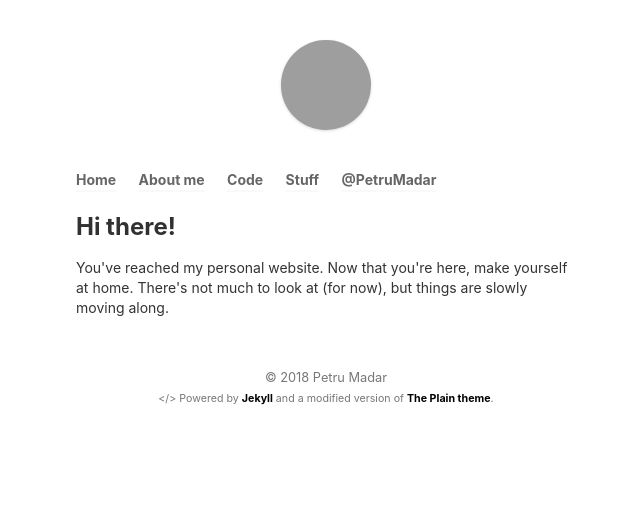
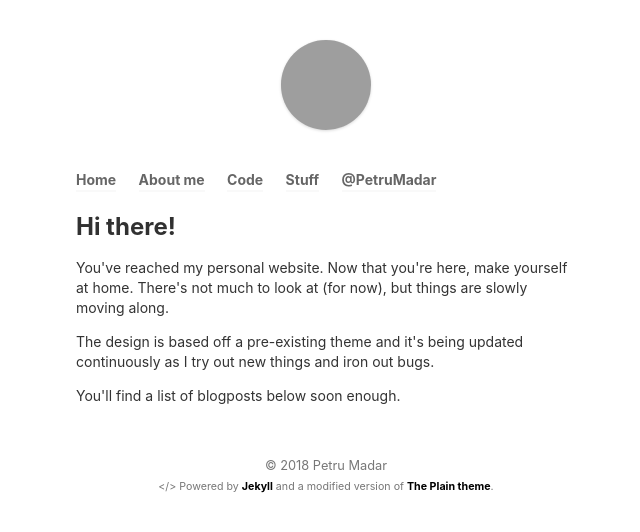
Before and after one commit to petru/prologue, a Jekyll site: the page built from index.html, in a window 1280 px wide, cut to the strip 0-532 px from the top of the page. Shown: the whole strip, without its empty margins (314-954 px from the left). Built offline with Jekyll 4.4.1, drawn with Linux system fonts in a browser that asks for light colours; grey boxes are pictures that could not be loaded.

Commit message:
Update text

```diff
--- a/index.html
+++ b/index.html
@@ -5,6 +5,8 @@ layout: default
 <section>
 	<h1>Hi there!</h1>
 	<p>You've reached my personal website. Now that you're here, make yourself at home. There's not much to look at (for now), but things are slowly moving along.</p>
+	<p>The design is based off a pre-existing theme and it's being updated continuously as I try out new things and iron out bugs.</p>
+	<p>You'll find a list of blogposts below soon enough.</p>
 	{% for post in site.posts %}
 		{% unless post.next %}
 			<h3 class="code">{{ post.date | date: '%Y' }}</h3>
```
